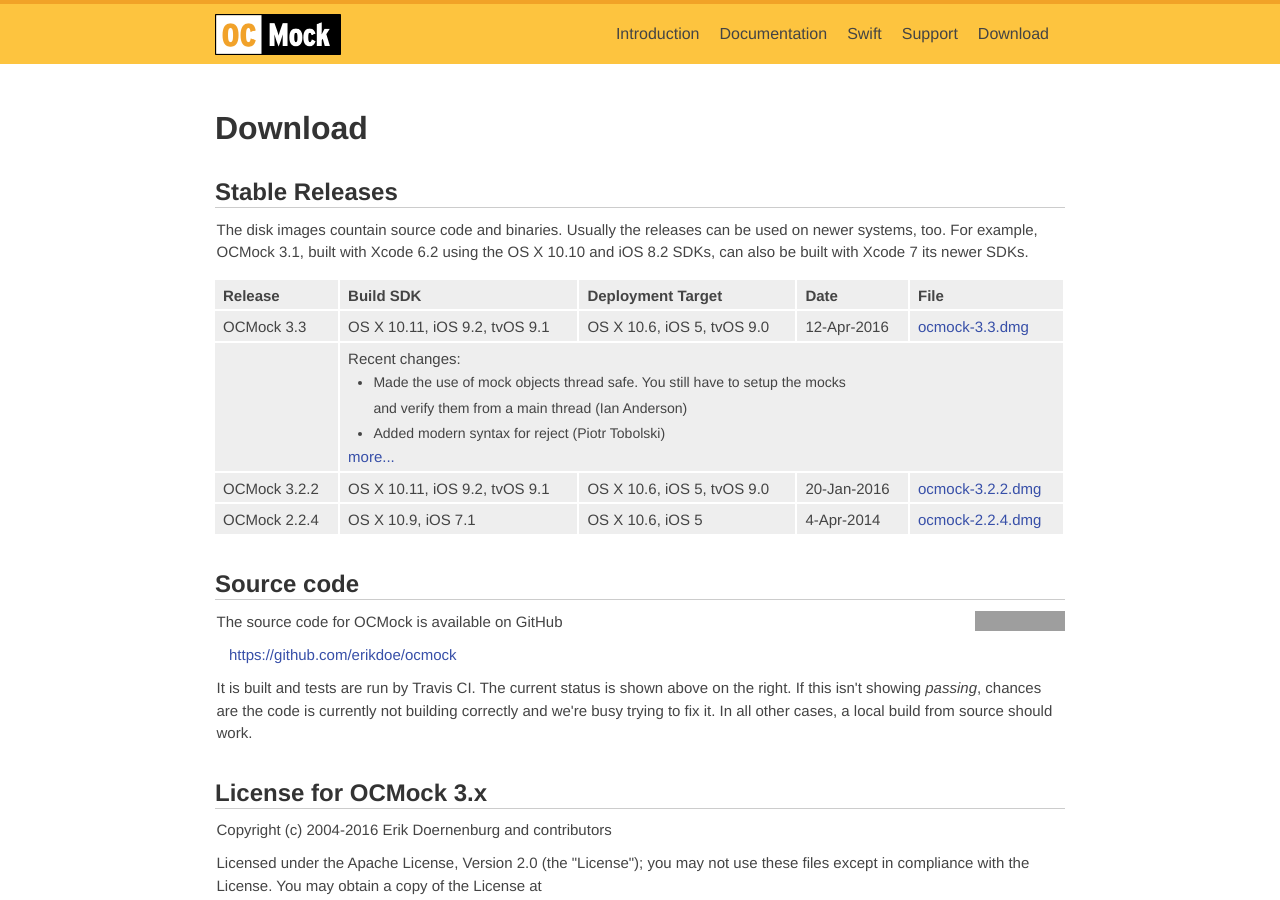
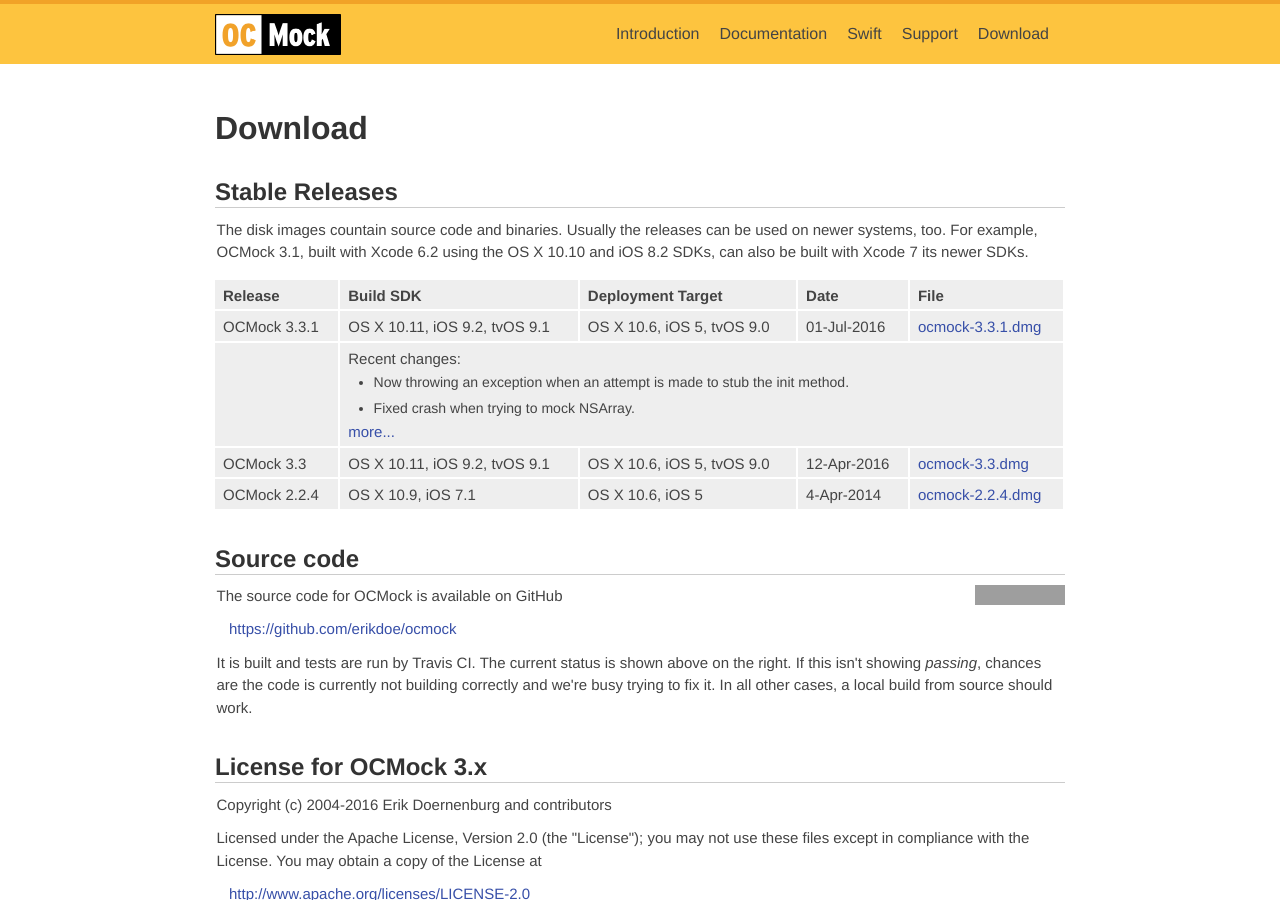
Before and after one commit to erikdoe/ocmock, a Jekyll site: the page built from download.html, in a window 1280 px wide and 900 px high. Built offline with Jekyll 4.4.1, drawn with Linux system fonts in a browser that asks for light colours; comment, search, counter and statistics services are not loaded; grey boxes are pictures that could not be loaded.

Commit message:
Changes for 3.3.1 release.

```diff
--- a/download.html
+++ b/download.html
@@ -21,29 +21,29 @@ published: true
 		<th>File</th>
 	</tr>
 	<tr>
-		<td>OCMock 3.3</td>
+		<td>OCMock 3.3.1</td>
 		<td>OS X 10.11, iOS 9.2, tvOS 9.1</td>
 		<td>OS X 10.6, iOS 5, tvOS 9.0</td>
-		<td>12-Apr-2016</td>
-		<td><a href="https://github.com/erikdoe/ocmock/releases/download/v3.3/ocmock-3.3.dmg">ocmock-3.3.dmg</a></td>
+		<td>01-Jul-2016</td>
+		<td><a href="https://github.com/erikdoe/ocmock/releases/download/v3.3.1/ocmock-3.3.1.dmg">ocmock-3.3.1.dmg</a></td>
 	</tr>
 	<tr>
 		<td></td>
 		<td colspan="4">
 			Recent changes:
 			<ul>
-				<li>Made the use of mock objects thread safe. You still have to setup the mocks<br>and verify them from a main thread (Ian Anderson)
-				<li>Added modern syntax for reject (Piotr Tobolski)
+				<li>Now throwing an exception when an attempt is made to stub the init method.
+				<li>Fixed crash when trying to mock NSArray.
 			</ul>
 			<a href="https://github.com/erikdoe/ocmock/blob/master/Source/Changes.txt">more...</a>
 		</td>
 	</tr>
 	<tr>
-		<td>OCMock 3.2.2</td>
+		<td>OCMock 3.3</td>
 		<td>OS X 10.11, iOS 9.2, tvOS 9.1</td>
 		<td>OS X 10.6, iOS 5, tvOS 9.0</td>
-		<td>20-Jan-2016</td>
-		<td><a href="https://github.com/erikdoe/ocmock/releases/download/v3.2.2/ocmock-3.2.2.dmg">ocmock-3.2.2.dmg</a></td>
+		<td>12-Apr-2016</td>
+		<td><a href="https://github.com/erikdoe/ocmock/releases/download/v3.3/ocmock-3.3.dmg">ocmock-3.3.dmg</a></td>
 	</tr>
 	<tr>
 		<td>OCMock 2.2.4</td>
```
